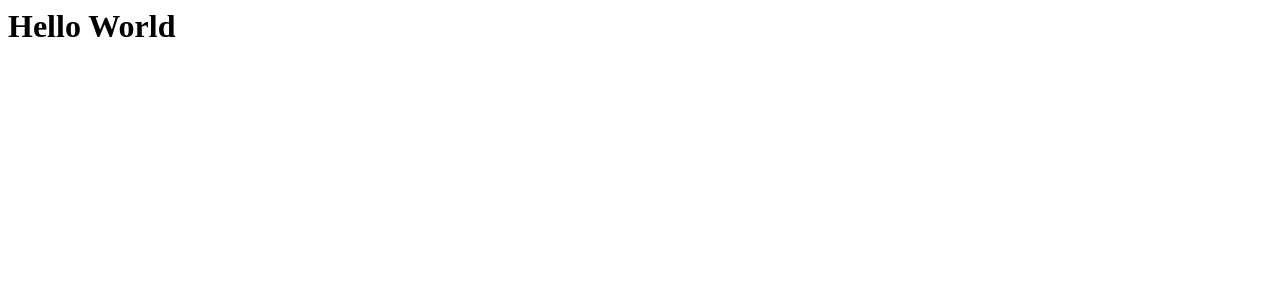
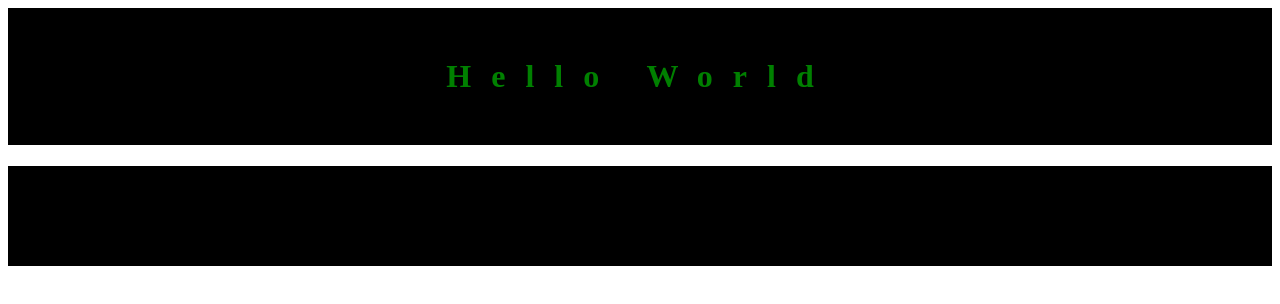
Before and after one commit to hagharbi/hello_world, a plain HTML site: page index.html in a window 1280 px wide. Drawn offline with Linux system fonts and the light colour scheme.

Commit message:
add style to index.html

```diff
--- a/index.html
+++ b/index.html
@@ -1,5 +1,5 @@
 <html>
-
+<link rel="stylesheet" type="text/css" href="style.css">
 <h1>Hello World<h1>
 
 </html>
--- /dev/null
+++ b/style.css
@@ -0,0 +1,7 @@
+h1 {
+    background-color: black;
+    color: green;
+    letter-spacing: 20;
+    text-align: center;
+    padding: 50;
+}
```
